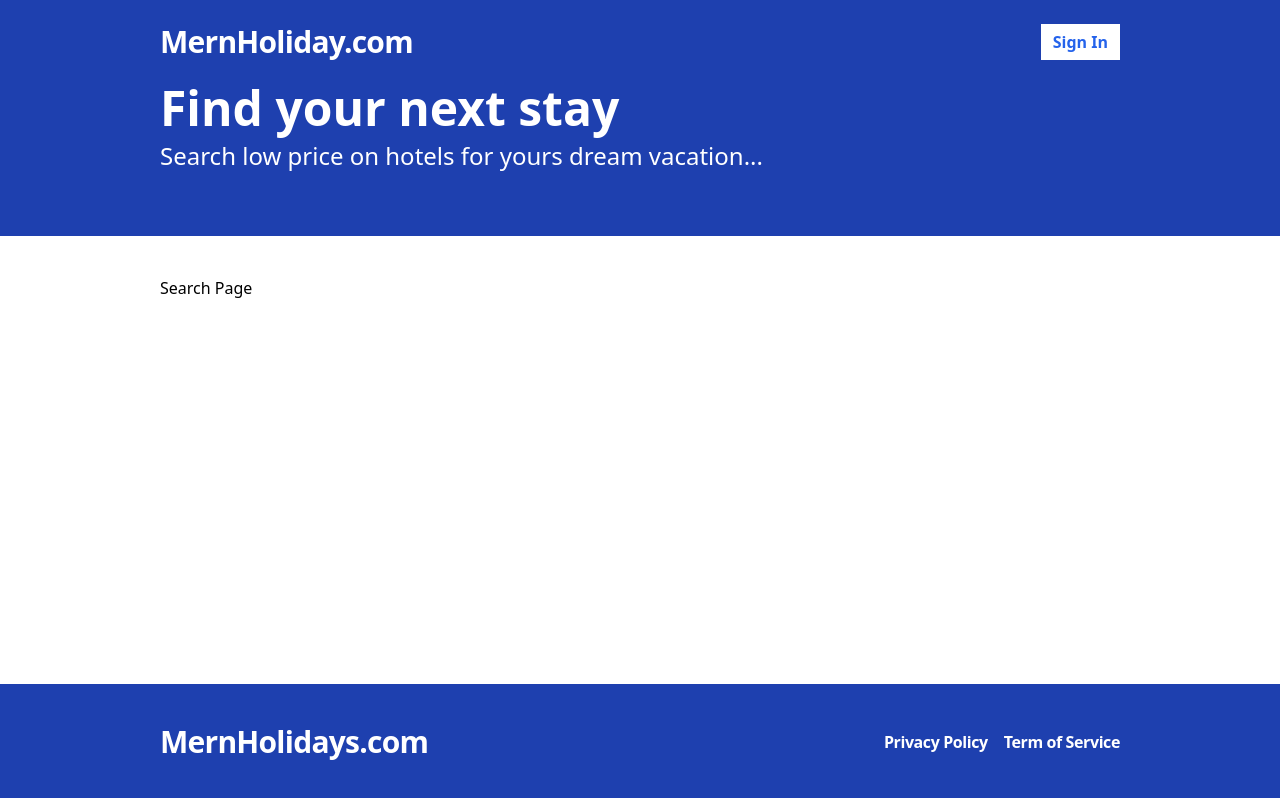
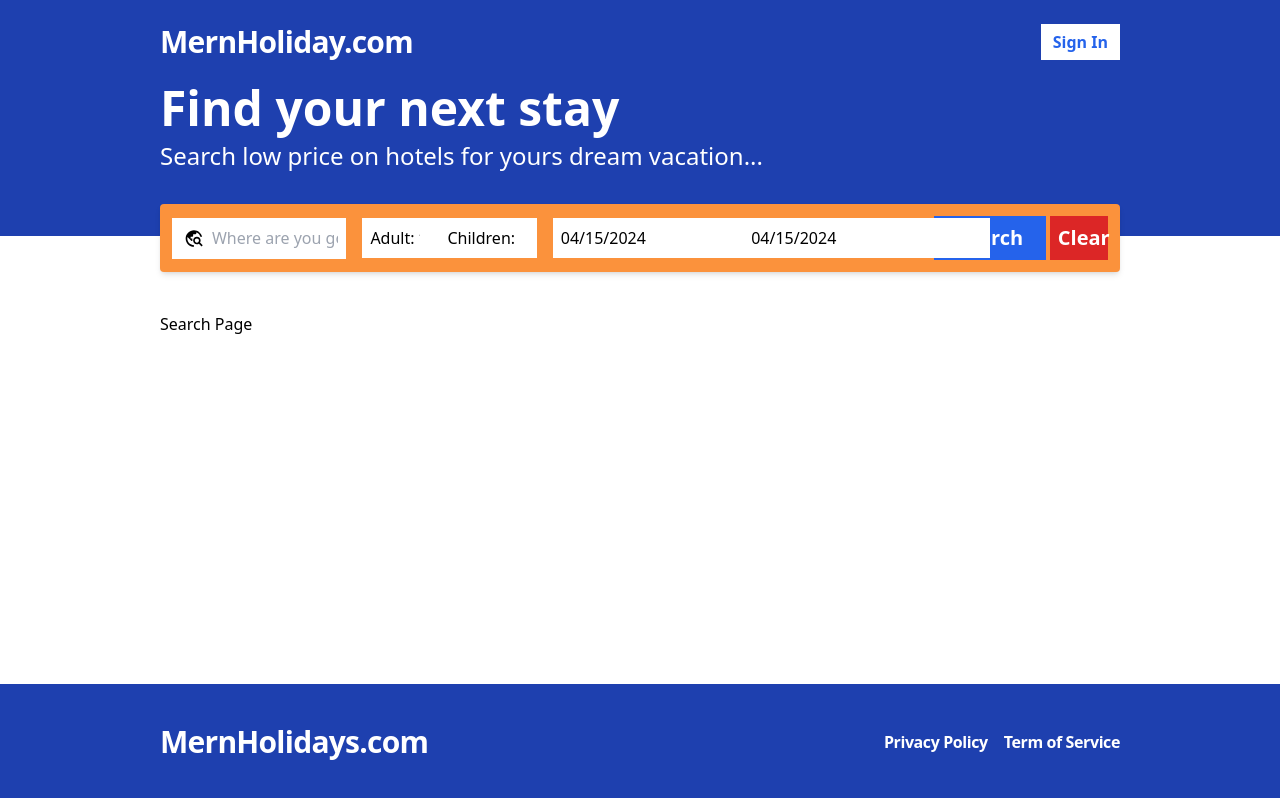
Before and after one commit to Coah21/mern-booking-app, a React (Vite) app in the folder frontend/: page /search in a window 1280 px wide. Built offline with nearby package versions, Linux system fonts and the light colour scheme; no server answers.

Commit message:
add new feature

```diff
--- a/frontend/package.json
+++ b/frontend/package.json
@@ -11,6 +11,7 @@
   },
   "dependencies": {
     "react": "^18.2.0",
+    "react-datepicker": "^6.7.1",
     "react-dom": "^18.2.0",
     "react-hook-form": "^7.51.0",
     "react-icons": "^5.0.1",
@@ -18,6 +19,7 @@
   },
   "devDependencies": {
     "@types/react": "^18.2.56",
+    "@types/react-datepicker": "^6.2.0",
     "@types/react-dom": "^18.2.19",
     "@typescript-eslint/eslint-plugin": "^7.0.2",
     "@typescript-eslint/parser": "^7.0.2",
--- /dev/null
+++ b/frontend/src/components/SearchBar.tsx
@@ -0,0 +1,131 @@
+import { FormEvent, useState } from "react";
+
+import { useSearchContext } from "../contexts/SearchContext";
+
+import { MdTravelExplore } from "react-icons/md";
+
+import DatePicker from "react-datepicker";
+
+import "react-datepicker/dist/react-datepicker.css";
+
+const SearchBar = () => {
+  const search = useSearchContext();
+
+  const [destination, setDestination] = useState<string>(search.destination);
+
+  const [checkIn, setCheckIn] = useState<Date>(search.checkIn);
+
+  const [checkOut, setCheckOut] = useState<Date>(search.checkOut);
+
+  const [adultCount, setAdultCount] = useState<number>(search.adultCount);
+
+  const [childCount, setChildCount] = useState<number>(search.childCount);
+
+  const handleSubmit = (event: FormEvent) => {
+    event.preventDefault();
+
+    search.saveSearchValues(
+      destination,
+
+      checkIn,
+
+      checkOut,
+
+      adultCount,
+
+      childCount
+    );
+  };
+
+  const minDate = new Date();
+
+  const maxDate = new Date();
+
+  maxDate.setFullYear(maxDate.getFullYear() + 1);
+
+  return (
+    <form
+      onSubmit={handleSubmit}
+      className="-mt-8 p-3 bg-orange-400 rounded shadow-md grid grid-cols-2 lg:grid-cols-5 items-center gap-4"
+    >
+      <div className="flex flex-row items-center flex-1 bg-white p-2">
+        <MdTravelExplore size={25} className="mr-2 ml-1" />
+
+        <input
+          placeholder="Where are you going?"
+          className="text-md w-full focus:outline-none"
+          value={destination}
+          onChange={(event) => setDestination(event.target.value)}
+        />
+      </div>
+
+      <div className="flex bg-white px-2 py-1 gap-2">
+        <label className="items-center flex">
+          Adult:
+          <input
+            className="w-full p-1 focus:outline-none font-bold"
+            type="number"
+            min={1}
+            max={20}
+            value={adultCount}
+            onChange={(event) => setAdultCount(parseInt(event.target.value))}
+          />
+        </label>
+
+        <label className="items-center flex">
+          Children:
+          <input
+            className="w-full p-1 focus:outline-none font-bold"
+            type="number"
+            min={0}
+            max={20}
+            value={childCount}
+            onChange={(event) => setChildCount(parseInt(event.target.value))}
+          />
+        </label>
+      </div>
+
+      <div className="flex items-center gap-2">
+        <DatePicker
+          selected={checkIn}
+          onChange={(date) => setCheckIn(date as Date)}
+          selectsStart
+          startDate={checkIn}
+          endDate={checkOut}
+          minDate={minDate}
+          placeholderText="Check-in Date"
+          maxDate={maxDate}
+          className="min-w-full bg-white pr-2 px-2 py-2 focus:outline-none"
+          wrapperClassName="min-w-full"
+        />
+      </div>
+
+      <div>
+        <DatePicker
+          selected={checkOut}
+          onChange={(date) => setCheckOut(date as Date)}
+          selectsStart
+          startDate={checkIn}
+          endDate={checkOut}
+          minDate={minDate}
+          maxDate={maxDate}
+          placeholderText="Check-in Date"
+          className="min-w-full bg-white p-2 focus:outline-none"
+          wrapperClassName="min-w-full"
+        />
+      </div>
+
+      <div className="flex gap-1">
+        <button className="w-2/3 bg-blue-600 text-white h-full p-2 font-bold text-xl hover:bg-blue-500">
+          Search
+        </button>
+
+        <button className="w-1/3 bg-red-600 text-white h-full p-2 font-bold text-xl hover:bg-red-500">
+          Clear
+        </button>
+      </div>
+    </form>
+  );
+};
+
+export default SearchBar;
--- /dev/null
+++ b/frontend/src/contexts/SearchContext.tsx
@@ -0,0 +1,73 @@
+import React, { useContext, useState } from "react";
+
+type SearchContext = {
+  destination: string;
+  checkIn: Date;
+  checkOut: Date;
+  adultCount: number;
+  childCount: number;
+  hotelId: string;
+  saveSearchValues: (
+    destination: string,
+    checkIn: Date,
+    checkOut: Date,
+    adultCount: number,
+    childCount: number
+  ) => void;
+};
+
+const SearchContext = React.createContext<SearchContext | undefined>(undefined);
+
+type SearchContextProviderProps = {
+  children: React.ReactNode;
+};
+
+export const SearchContextProvider = ({
+  children,
+}: SearchContextProviderProps) => {
+  const [destination, setDestination] = useState<string>("");
+  const [checkIn, setCheckIn] = useState<Date>(new Date());
+  const [checkOut, setCheckOut] = useState<Date>(new Date());
+  const [adultCount, setAdultCount] = useState<number>(1);
+  const [childCount, setChildCount] = useState<number>(0);
+  const [hotelId, setHotelId] = useState<string>("");
+
+  const saveSearchValues = (
+    destination: string,
+    checkIn: Date,
+    checkOut: Date,
+    adultCount: number,
+    childCount: number,
+    hotelId?: string
+  ) => {
+    setDestination(destination);
+    setCheckIn(checkIn);
+    setCheckOut(checkOut);
+    setAdultCount(adultCount);
+    setChildCount(childCount);
+    if (hotelId) {
+      setHotelId(hotelId);
+    }
+  };
+
+  return (
+    <SearchContext.Provider
+      value={{
+        destination,
+        checkIn,
+        checkOut,
+        adultCount,
+        childCount,
+        hotelId,
+        saveSearchValues,
+      }}
+    >
+      {children}
+    </SearchContext.Provider>
+  );
+};
+
+export const useSearchContext = () => {
+  const context = useContext(SearchContext);
+  return context as SearchContext;
+};
--- a/frontend/src/layouts/Layout.tsx
+++ b/frontend/src/layouts/Layout.tsx
@@ -1,20 +1,24 @@
 import Footer from "../components/Footer";
-import Header from "../components/Header"
+import Header from "../components/Header";
 import Hero from "../components/Hero";
+import SearchBar from "../components/SearchBar";
 
 interface Props {
-    children: React.ReactNode
+  children: React.ReactNode;
 }
 
-const Layout = ({children}: Props) => {
-    return <div className="flex flex-col min-h-screen">
-        <Header/>
-        <Hero/>
-        <div className="container mx-auto py-10 flex-1">
-            {children}
-        </div>
-        <Footer/>
+const Layout = ({ children }: Props) => {
+  return (
+    <div className="flex flex-col min-h-screen">
+      <Header />
+      <Hero />
+      <div className="container mx-auto">
+        <SearchBar />
+      </div>
+      <div className="container mx-auto py-10 flex-1">{children}</div>
+      <Footer />
     </div>
-}
+  );
+};
 
 export default Layout;
--- a/frontend/src/main.tsx
+++ b/frontend/src/main.tsx
@@ -4,6 +4,7 @@
 import "./index.css";
 import { QueryClient, QueryClientProvider } from "react-query";
 import { AppContextProvider } from "./contexts/AppContext.tsx";
+import { SearchContextProvider } from "./contexts/SearchContext.tsx";
 
 const queryClient = new QueryClient({
   defaultOptions: {
@@ -17,7 +18,9 @@
   <React.StrictMode>
     <QueryClientProvider client={queryClient}>
       <AppContextProvider>
-        <App />
+        <SearchContextProvider>
+          <App />
+        </SearchContextProvider>
       </AppContextProvider>
     </QueryClientProvider>
   </React.StrictMode>
```
Also changed, not shown: 1 other file (tests, documents, lock files or other folders).
